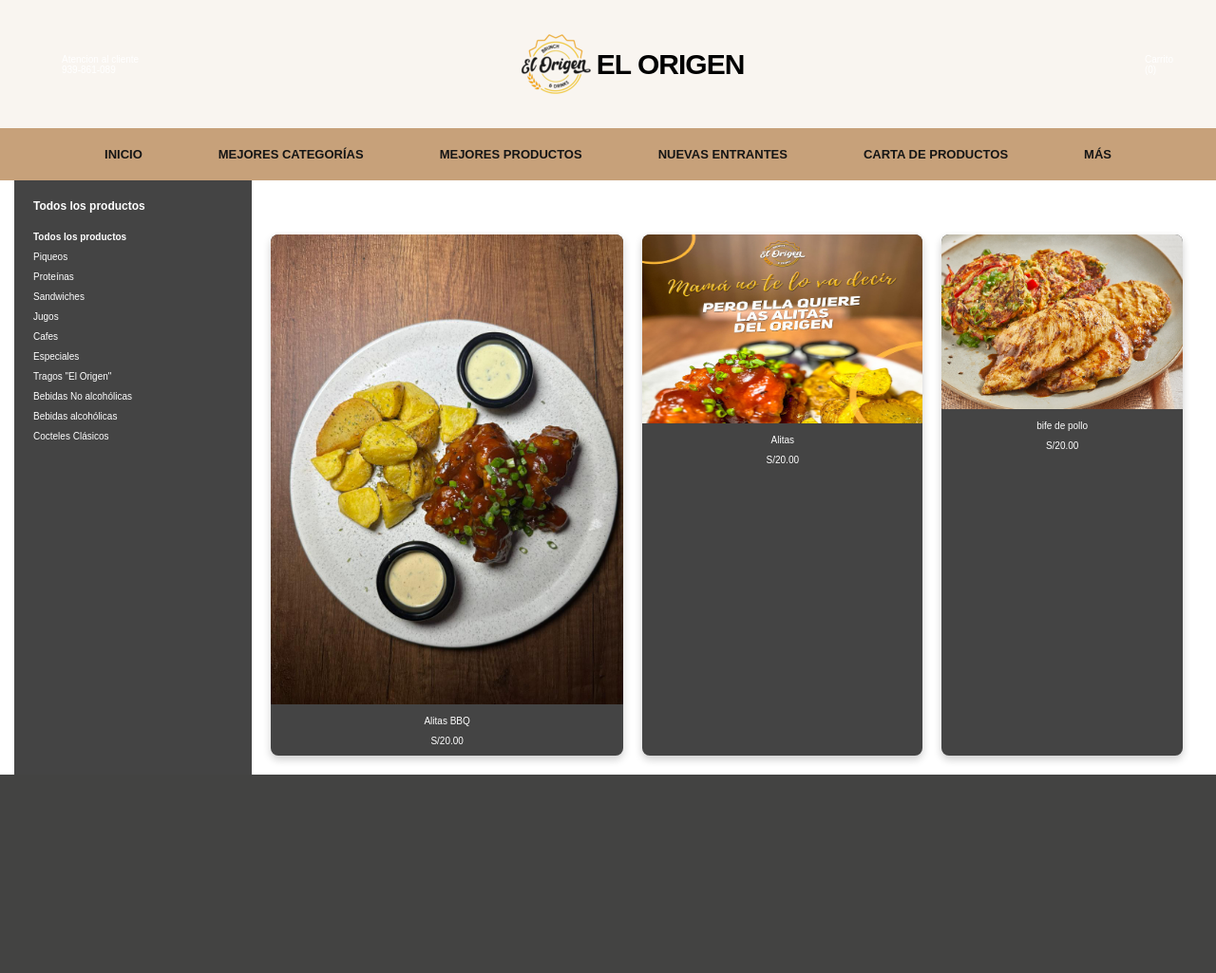
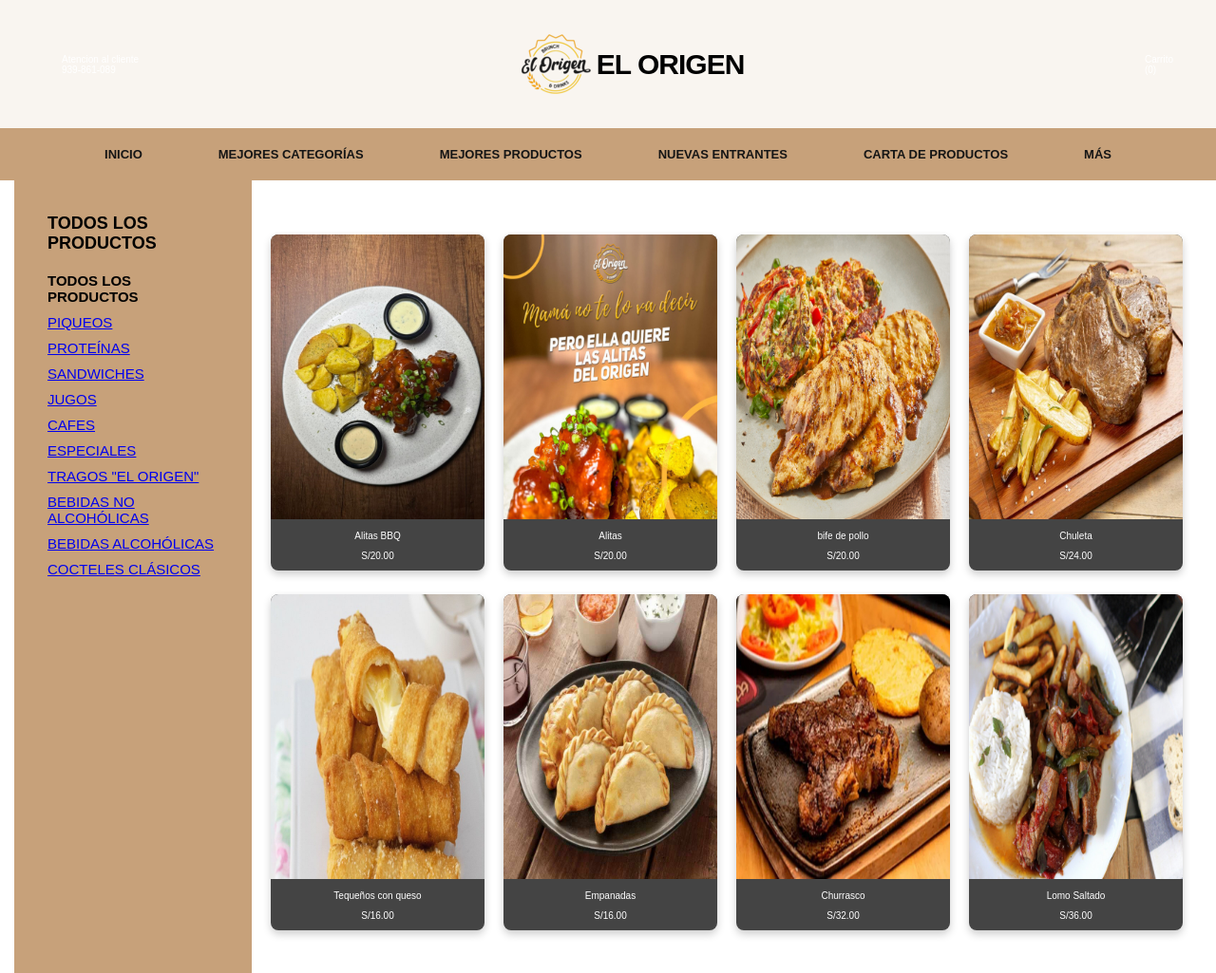
Before and after one commit to ang3lSm1th/proyecto_de_ingenieria_web, a PHP site: page /CartaProductos.html in a window 1280 px wide. Shown: the whole page at 95% size. Before the commit the page ends 816 px from the top, so only its background shows below. Run offline with PHP 8.4, Linux system fonts and the light colour scheme.

Commit message:
Actualizacion de carta

```diff
--- a/CartaProductos.html
+++ b/CartaProductos.html
@@ -44,7 +44,7 @@
 			<nav class="navbar container">
 				<i class="fa-solid fa-bars"></i>
 				<ul class="menu">
-					<li><a href="#inicio">Inicio</a></li>
+					<li><a href="index.html" target="_blank">Inicio</a></li>
 					<li><a href="#categorias">Mejores Categorías</a></li>
 					<li><a href="#productos">Mejores productos</a></li>
 					<li><a href="#carta">Nuevas Entrantes</a></li>
@@ -54,42 +54,82 @@
 	</header>
 	<div class="container">
         <aside class="sidebar">
+			<div class="Indice">
             <h2>Todos los productos</h2>
             <ul>
                 <li>Todos los productos</li>
-                <li>Piqueos</li>
-                <li>Proteínas</li>
-                <li>Sandwiches</li>
-                <li>Jugos</li>
-                <li>Cafes</li>
-                <li>Especiales</li>
-                <li>Tragos "El Origen"</li>
-                <li>Bebidas No alcohólicas</li>
-                <li>Bebidas alcohólicas</li>
-                <li>Cocteles Clásicos</li>
+                <li><a href="#">Piqueos</a></li>
+                <li><a href="#">Proteínas</a></li>
+                <li><a href="#">Sandwiches</a></li>
+                <li><a href="#">Jugos</a></li>
+                <li><a href="#">Cafes</a></li>
+                <li><a href="#">Especiales</a></li>
+                <li><a href="#">Tragos "El Origen"</a></li>
+                <li><a href="#">Bebidas No alcohólicas</a></li>
+                <li><a href="#">Bebidas alcohólicas</a></li>
+                <li><a href="#">Cocteles Clásicos</a></li>
             </ul>
+		</div>
         </aside>
         <main class="product-list">
             <div class="header">
                 <h2>Todos los productos</h2>
                 <div class="filter">Más popular</div>
             </div>
+			<section class="Productos1">
             <div class="products">
                 <div class="product-card">
-                    <img src="img/alitasbbq.jpg" alt="Alitas BBQ">
+                    <img src="img/alitasbbqMargen.jpg" alt="Alitas BBQ">
                     <p>Alitas BBQ</p>
                     <p>S/20.00</p>
                 </div>
                 <div class="product-card">
-                    <img src="img/ALITAS.NOVEDAD.jpg" alt="Alitas">
+                    <img src="img/ALITAS.NOVEDAD.MARGEN.jpg" alt="Alitas">
                     <p>Alitas</p>
                     <p>S/20.00</p>
                 </div>
                 <div class="product-card">
-                    <img src="img/bife de pollo.jpg" alt="bife de pollo">
+                    <img src="img/bife de pollo.MARGEN.jpg" alt="bife de pollo">
                     <p>bife de pollo</p>
                     <p>S/20.00</p>
                 </div>
+				<div class="product-card">
+                    <img src="img/chuleta.jpg" alt="bife de pollo">
+                    <p>Chuleta</p>
+                    <p>S/24.00</p>
+                </div>
+			</div>
+			</section>
+
+			<section class="Productos1">
+				<div class="products">
+					<div class="product-card">
+						<img src="img/relleno-de-los-tequenos-de-queso.jpg" alt="Alitas BBQ">
+						<p>Tequeños con queso</p>
+						<p>S/16.00</p>
+					</div>
+					<div class="product-card">
+						<img src="img/empandas.jpg" alt="Alitas">
+						<p>Empanadas</p>
+						<p>S/16.00</p>
+					</div>
+					<div class="product-card">
+						<img src="img/churrasco.jpg" alt="bife de pollo">
+						<p>Churrasco</p>
+						<p>S/32.00</p>
+					</div>
+					<div class="product-card">
+						<img src="img/lomoSaltado.jpg" alt="bife de pollo">
+						<p>Lomo Saltado</p>
+						<p>S/36.00</p>
+					</div>
+				</div>
+				</section>
+
+
+
+
+
             </div>
         </main>
     </div>
--- a/index.html
+++ b/index.html
@@ -29,6 +29,7 @@
 					</div>
 
 					<div class="container-user">
+						<i class="fa-solid fa-user"></i>
 						<i class="fa-solid fa-basket-shopping"></i>
 						<div class="content-shopping-cart">
 							<span class="text">Carrito</span>
--- a/styles2.css
+++ b/styles2.css
@@ -1,3 +1,5 @@
+@import url('https://fonts.googleapis.com/css2?family=Poppins:wght@300;400;500;600;700&display=swap');
+
 body {
     font-family: Arial, sans-serif;
     margin: 0;
@@ -8,11 +10,12 @@ body {
 
 .container {
     display: flex;
+
 }
 
 .sidebar {
     width: 20%;
-    background-color: #444;
+    background-color: #c7a17a;
     padding: 20px;
 }
 
@@ -76,3 +79,15 @@ body {
 .product-card p {
     margin: 10px 0;
 }
+
+.Productos1{
+    margin-bottom: 25px;
+}
+
+.Indice{
+    color: black;
+    font-size: 15px;
+    text-transform: uppercase;
+    border: 0;
+    padding: 15px;
+}
```
Also changed, not shown: img/ALITAS.NOVEDAD.MARGEN.jpg (added), img/alitasbbqMargen.jpg (added), img/bife de pollo.MARGEN.jpg (added), img/chuleta.jpg (added), img/churrasco.jpg (added), img/empandas.jpg (added), img/lomoSaltado.jpg (added), img/relleno-de-los-tequenos-de-queso.jpg (added).
